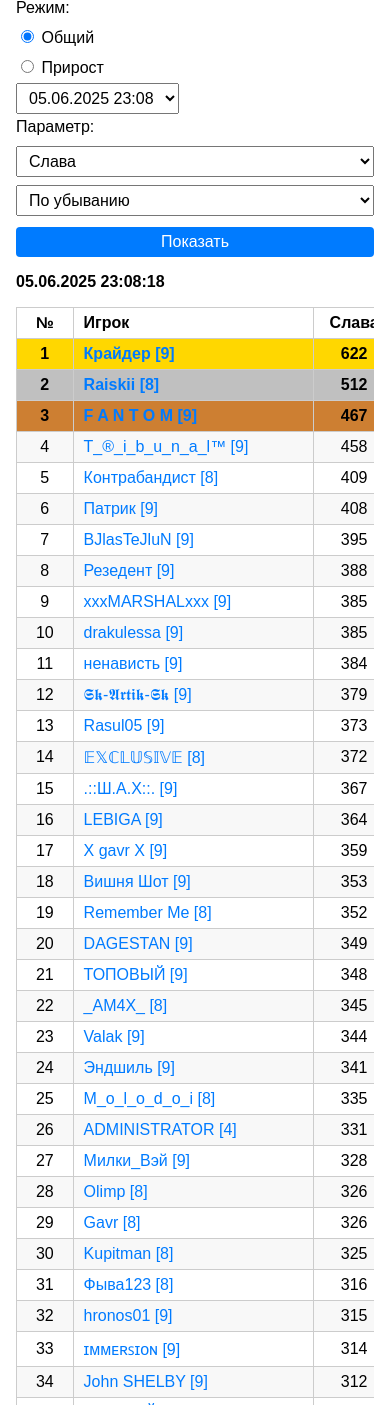
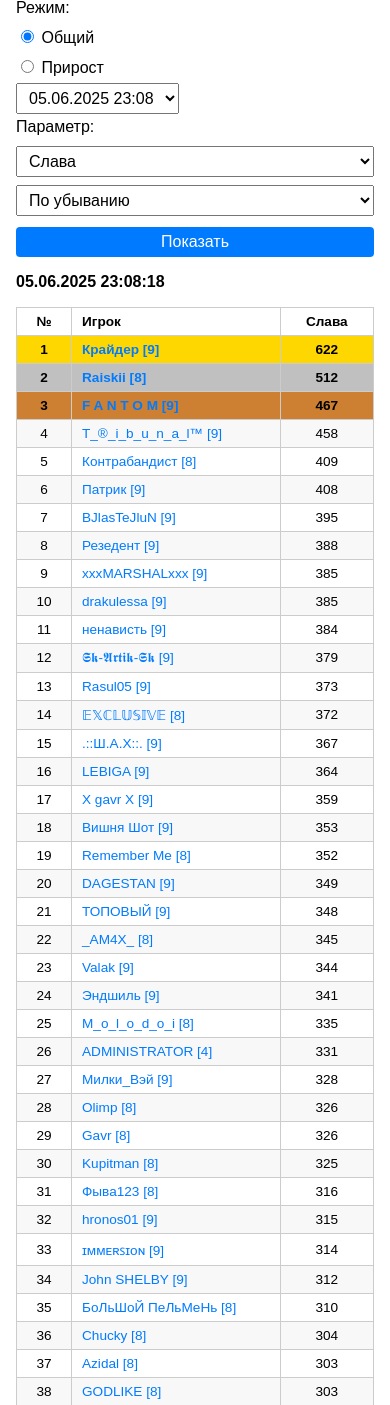
Before and after one commit to TallanLem/ForGlory, a Flask app: page / in a window 390 px wide. Shown: the part 70-1475 px from the top of the page. Run offline with Flask 2, Linux system fonts and the light colour scheme.

Commit message:
Add files via upload

```diff
--- a/static/style.css
+++ b/static/style.css
@@ -62,7 +62,8 @@ html, body {
 }
 
 select,
-button {
+button,
+input[type="text"] {
     font-size: 1rem;
     padding: 5px 8px;
     margin: 0;
@@ -158,7 +159,8 @@ html.dark .container {
 }
 
 html.dark select,
-html.dark button {
+html.dark button,
+html.dark input[type="text"] {
     background-color: #2c2c2c;
     color: #f0f0f0;
     border: 1px solid #555;
@@ -224,12 +226,13 @@ html.dark a:hover {
     }
 
     table {
-        font-size: 1rem;
+        font-size: 0.85rem;
     }
 
     .form-group label,
     select,
-    button {
+    button,
+    input[type="text"] {
         font-size: 1rem;
     }
 
@@ -240,4 +243,13 @@ html.dark a:hover {
     #theme-toggle {
         font-size: 1.2rem;
     }
+
+    /* 🔹 Обрезка длинных ников */
+    td:nth-child(2),
+    th:nth-child(2) {
+        max-width: 160px;
+        overflow: hidden;
+        text-overflow: ellipsis;
+        white-space: nowrap;
+    }
 }
```
